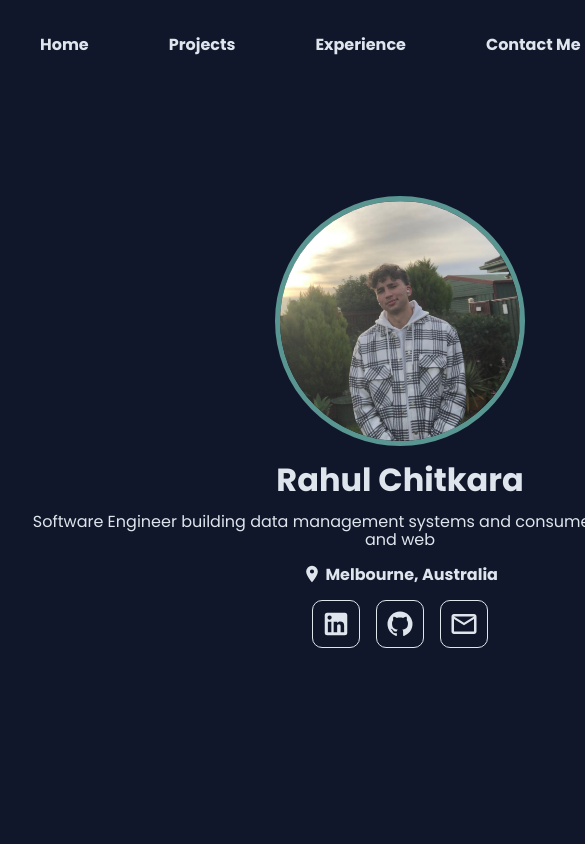
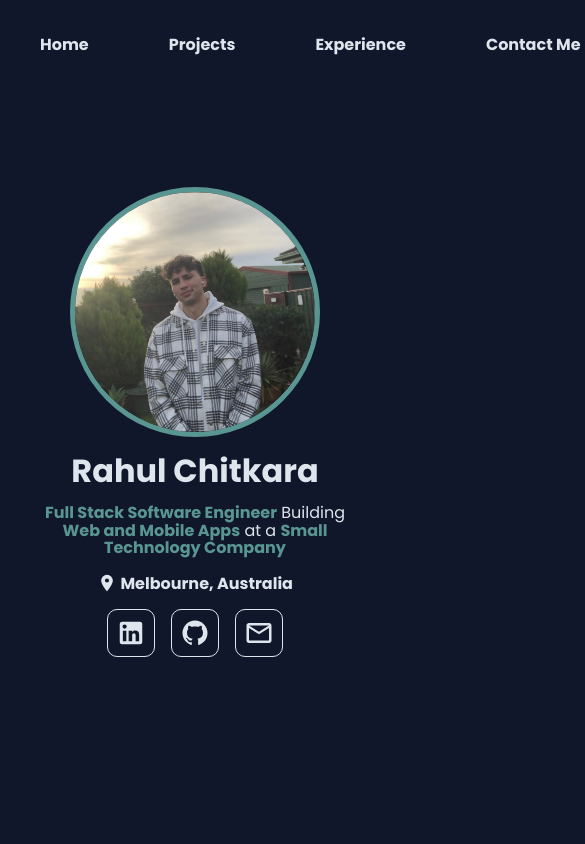
Before and after one commit to rara-ch/portfolio_website, a Next.js app: page / in a window 390 px wide. Shown: the top 844 px of the page, 585 px wide, since content can reach past the window. Built offline with nearby package versions, Linux system fonts and the light colour scheme.

Commit message:
changed the hero description in the home page and made the hero in the home page responsive

```diff
--- a/src/app/home/components/hero/hero.module.css
+++ b/src/app/home/components/hero/hero.module.css
@@ -1,8 +1,9 @@
 .grid {
     display: grid;
     gap: 1rem;
-    inline-size: 800px;
+    max-inline-size: 800px;
     margin-inline: auto;
+    padding-inline: 1rem;
     justify-items: center;
     text-align: center;
     color: var(--clr-title)
@@ -11,6 +12,11 @@
 .profile-pic {
     border-radius: 100vh;
     border: var(--clr-highlight) solid 5px;
+}
+
+.highlight {
+    font-weight: bold;
+    color: var(--clr-highlight)
 }
 
 .location {
--- a/src/app/home/components/hero/hero.tsx
+++ b/src/app/home/components/hero/hero.tsx
@@ -16,8 +16,7 @@ export default function Hero() {
       />
       <h1>Rahul Chitkara</h1>
       <p>
-        Software Engineer building data management systems and consumer apps on
-        both mobile and web
+        <span className={styles.highlight}>Full Stack Software Engineer</span> Building <span className={styles.highlight}>Web and Mobile Apps</span> at a <span className={styles.highlight}>Small Technology Company</span>
       </p>
       <p className={styles.location}>
         <span className={styles["location-icon"]}>{location}</span> Melbourne,
```
